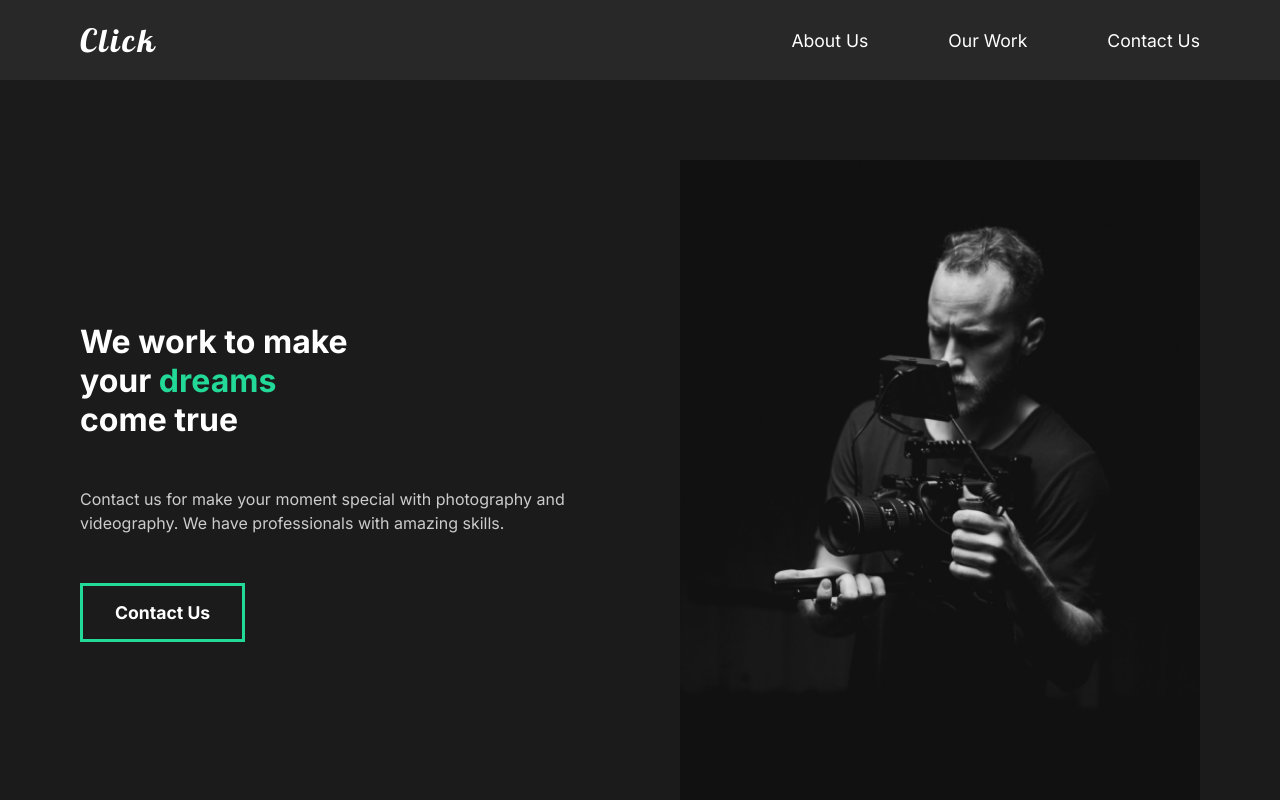
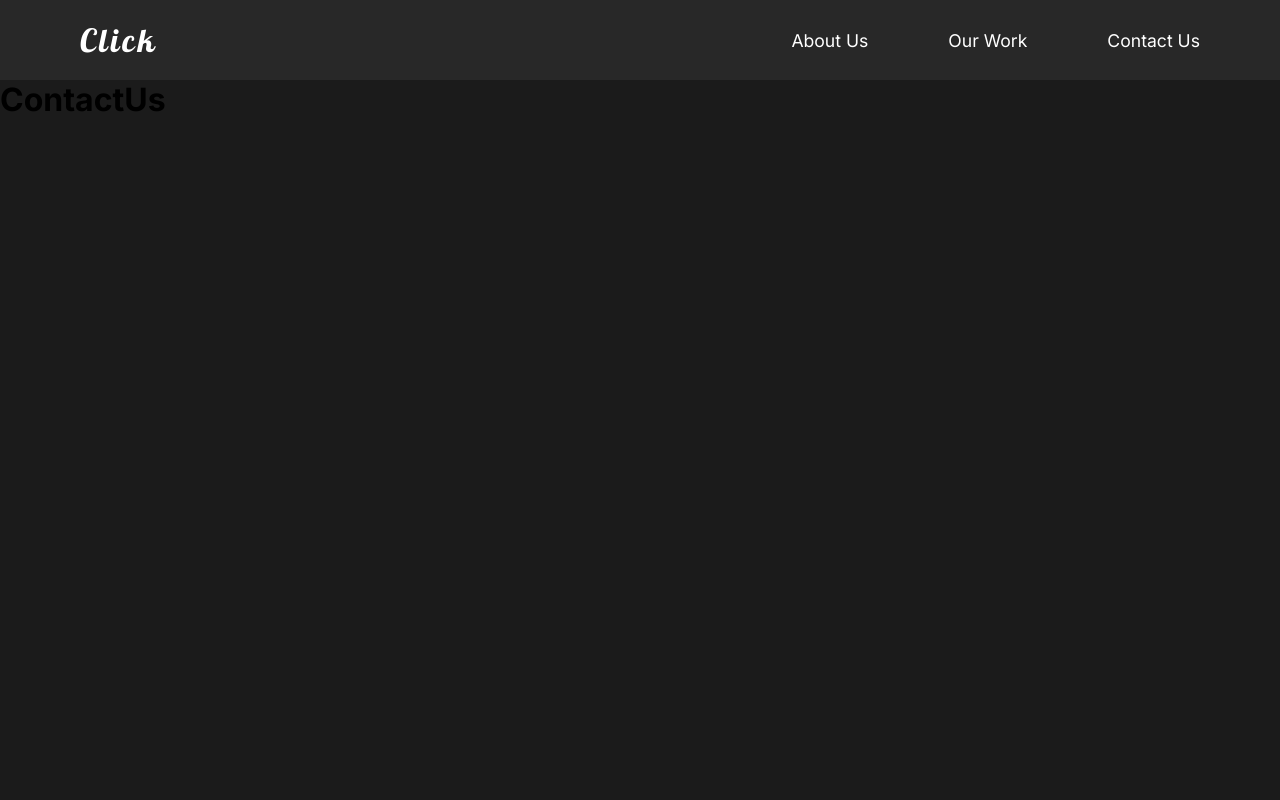
Before and after one commit to ParthPatel133/react-portfolio-project, a React (Create React App) app: page /contact in a window 1280 px wide. Shown: the top 800 px of the page. Built offline with nearby package versions, Linux system fonts and the light colour scheme.

Commit message:
Add React Router

```diff
--- a/src/App.js
+++ b/src/App.js
@@ -1,13 +1,26 @@
 import AboutUs from './pages/AboutUs';
 import GlobalStyle from './components/GlobalStyle';
 import Nav from './components/Nav';
+import ContactUs from './pages/ContactUs';
+import OurWork from './pages/OurWork';
+import {Route, Switch} from 'react-router-dom';
 
 function App() {
   return (
     <div className='App'>
+      <GlobalStyle />
       <Nav />
-      <AboutUs />
-      <GlobalStyle />
+      <Switch>
+        <Route path='/' exact>
+          <AboutUs />
+        </Route>
+        <Route path='/work'>
+          <OurWork />
+        </Route>
+        <Route path='/contact'>
+          <ContactUs />
+        </Route>
+      </Switch>
     </div>
   );
 }
--- a/src/components/Nav.js
+++ b/src/components/Nav.js
@@ -1,20 +1,21 @@
 import styled from 'styled-components';
+import {Link} from 'react-router-dom';
 
 const Nav = () => {
   return (
     <StyledNav>
       <h1>
-        <a href='#'>Click</a>
+        <Link to='/'>Click</Link>
       </h1>
       <ul>
         <li>
-          <a href='#'>About Us</a>
+          <Link to='/'>About Us</Link>
         </li>
         <li>
-          <a href='#'>Our Work</a>
+          <Link to='/work'>Our Work</Link>
         </li>
         <li>
-          <a href='#'>Contact Us</a>
+          <Link to='/contact'>Contact Us</Link>
         </li>
       </ul>
     </StyledNav>
--- a/src/index.js
+++ b/src/index.js
@@ -2,10 +2,13 @@
 import ReactDOM from 'react-dom';
 import App from './App';
 import reportWebVitals from './reportWebVitals';
+import {BrowserRouter} from 'react-router-dom';
 
 ReactDOM.render(
   <React.StrictMode>
-    <App />
+    <BrowserRouter>
+      <App />
+    </BrowserRouter>
   </React.StrictMode>,
   document.getElementById('root')
 );
--- /dev/null
+++ b/src/pages/ContactUs.js
@@ -0,0 +1,9 @@
+const ContactUs = () => {
+  return (
+    <div>
+      <h1>ContactUs</h1>
+    </div>
+  );
+};
+
+export default ContactUs;
--- /dev/null
+++ b/src/pages/OurWork.js
@@ -0,0 +1,9 @@
+const OurWork = () => {
+  return (
+    <div>
+      <h1>Ourwork</h1>
+    </div>
+  );
+};
+
+export default OurWork;
```
Also changed, not shown: 1 other file (tests, documents, lock files or other folders).
